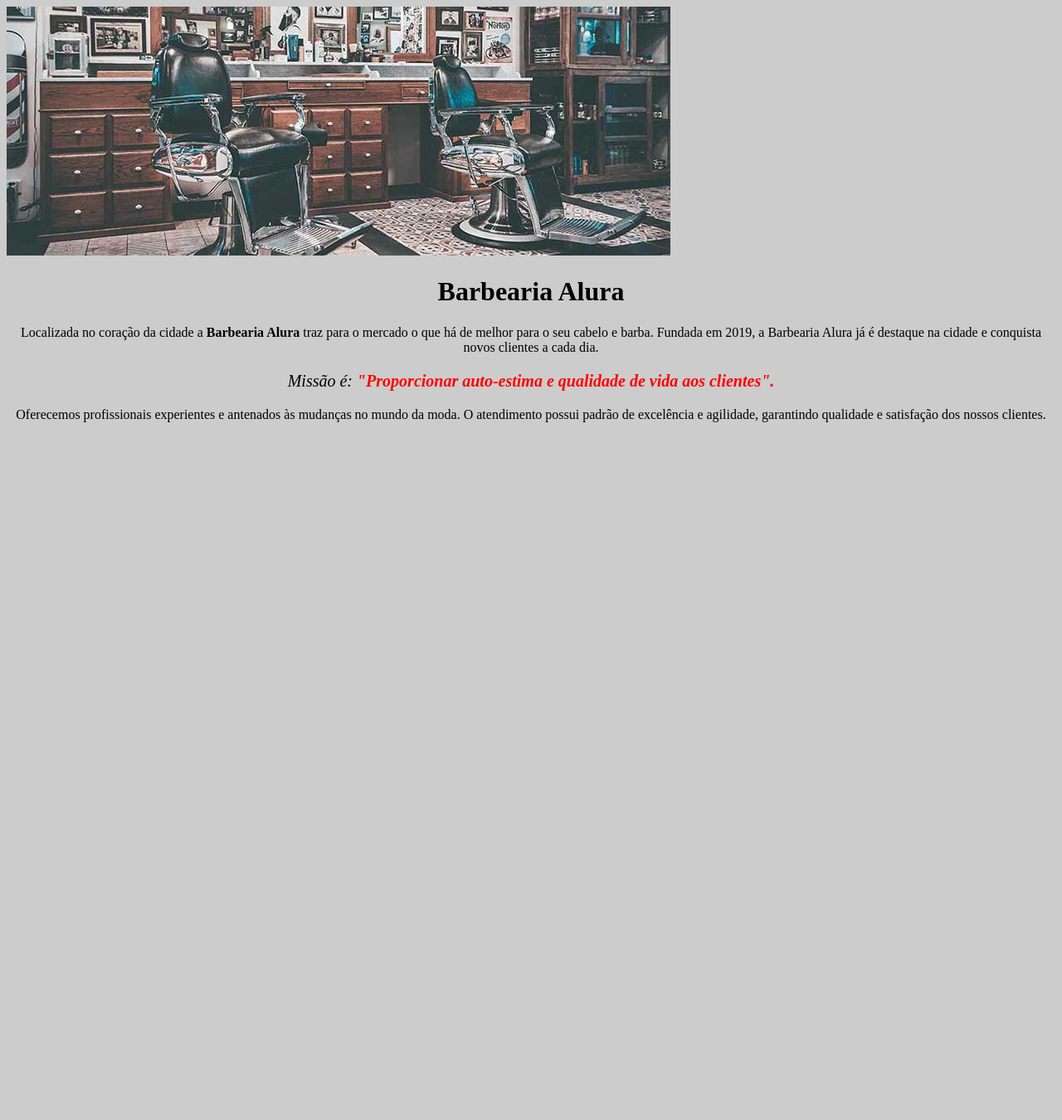
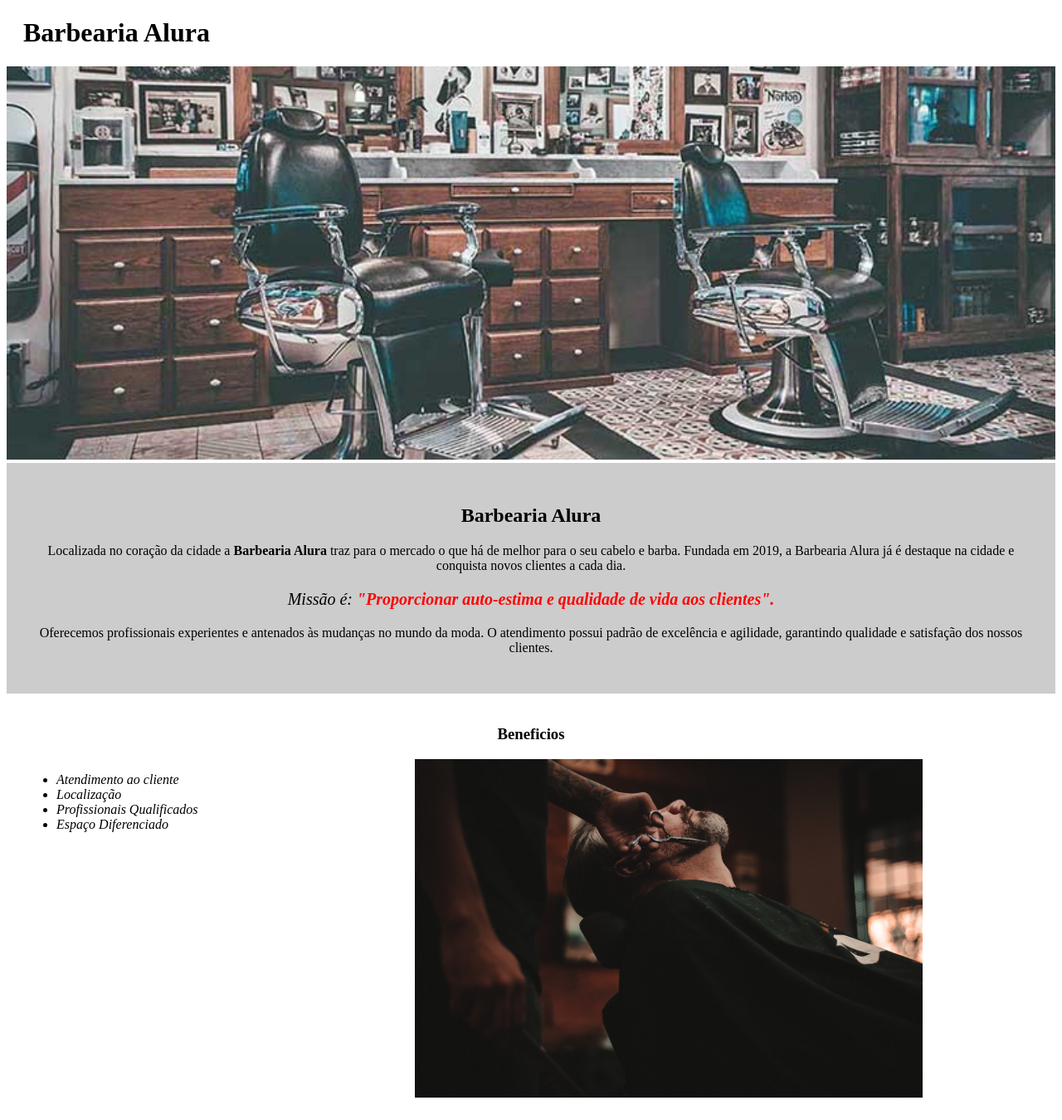
Before and after one commit to LucasSilva47/CursoFrontEndAlura, a plain HTML site: page ModuloHtmlCss/index.html in a window 1280 px wide. Shown: the whole page at 83% size. Before the commit the page ends 800 px from the top, so only its background shows below. Drawn offline with Linux system fonts and the light colour scheme.

Commit message:
Terminei o curso Html/Css parte 1

```diff
--- a/ModuloHtmlCss/index.html
+++ b/ModuloHtmlCss/index.html
@@ -8,9 +8,17 @@
 </head>
 
 <body>
-    <img src="banner.jpg">
-    <h1>Barbearia Alura</h1>
-    <p> Localizada no coração da cidade a <strong>Barbearia Alura</strong> traz para o mercado o que há de melhor para o
+    <div>
+        <header>
+            <h1 class="tituloPrincipal">Barbearia Alura</h1>
+        </header>
+
+    </div>
+    <img id="banner" src="banner.jpg" alt="São duas cadeiras de salão vazias">
+    <div class="principal">
+        <h2 class="tituloCentralizado">Barbearia Alura</h2>
+        <p> Localizada no coração da cidade a <strong>Barbearia Alura</strong> traz para o mercado o que há de melhor
+            para o
             seu
             cabelo e barba. Fundada em 2019, a Barbearia Alura já é destaque na cidade e conquista novos clientes a cada
             dia.
@@ -19,11 +27,23 @@
         <p id="missao"> <em> Missão é: <strong>"Proporcionar auto-estima e qualidade de vida aos
                     clientes".</strong> </em> </p>
 
-    <p> Oferecemos profissionais experientes e antenados às mudanças no mundo da moda. O atendimento possui padrão de
+        <p> Oferecemos profissionais experientes e antenados às mudanças no mundo da moda. O atendimento possui padrão
+            de
             excelência e agilidade, garantindo qualidade e satisfação dos nossos clientes.</p>
+    </div>
+
+    <div class="beneficios">
+        <h3 class="tituloCentralizado">Beneficios</h3>
+        <ul>
+            <li class="itens">Atendimento ao cliente</li>
+            <li class="itens">Localização</li>
+            <li class="itens">Profissionais Qualificados</li>
+            <li class="itens">Espaço Diferenciado</li>
+        </ul>
+
+        <img src="beneficios.jpg" alt="Cabeleireiro fazendo a barba de seu cliente " class="imagemBeneficios">
+    </div>
+
 </body>
 
-
-
-
 </html>
--- a/ModuloHtmlCss/style.css
+++ b/ModuloHtmlCss/style.css
@@ -1,7 +1,16 @@
-body {
-    background: #CCCCCC;
+.tituloPrincipal{
+  padding-left: 20px;
 }
-h1{
+/* marcador serve para apenas uma tag marcador == id... e tem que ter o jogo da velha #*/
+#banner{
+   width: 100%;
+  /* margin: 10px; */
+}
+.principal{
+  background: #CCCCCC;
+  padding: 30px;
+}
+.tituloCentralizado{
   text-align: center;
 }
 p {
@@ -14,3 +23,21 @@ p {
 em strong{
    color: #FF0000;
 }
+/* classe serve para varias tags */
+.itens{
+  font-style: italic;
+}
+.beneficios{
+  background-color: #FFFFFF;
+  padding: 20px;
+}
+
+ul{
+  display: inline-block;
+  vertical-align: top;
+  width: 20%;
+  margin-right: 15%;
+}
+.imagemBeneficios{
+  width: 50%;
+}
```
Also changed, not shown: ModuloHtmlCss/beneficios.jpg (added). Lines whose indentation alone changed are shown as unchanged.
